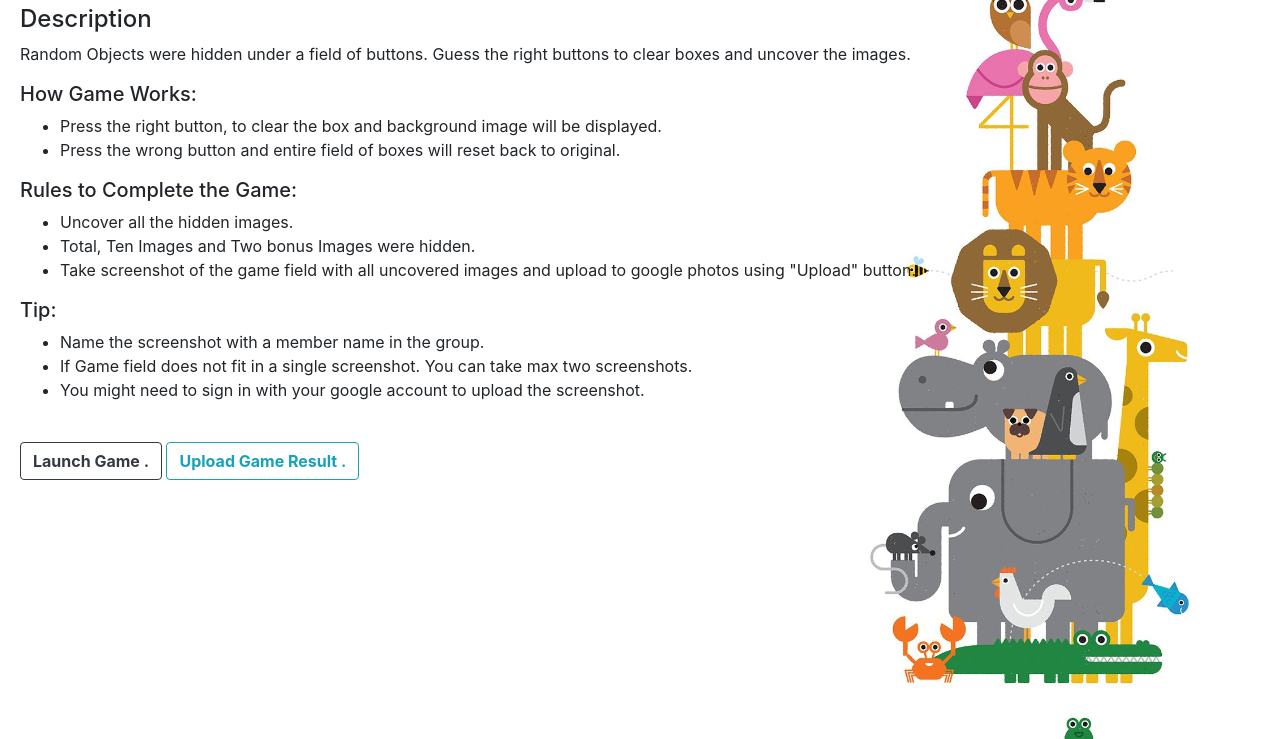
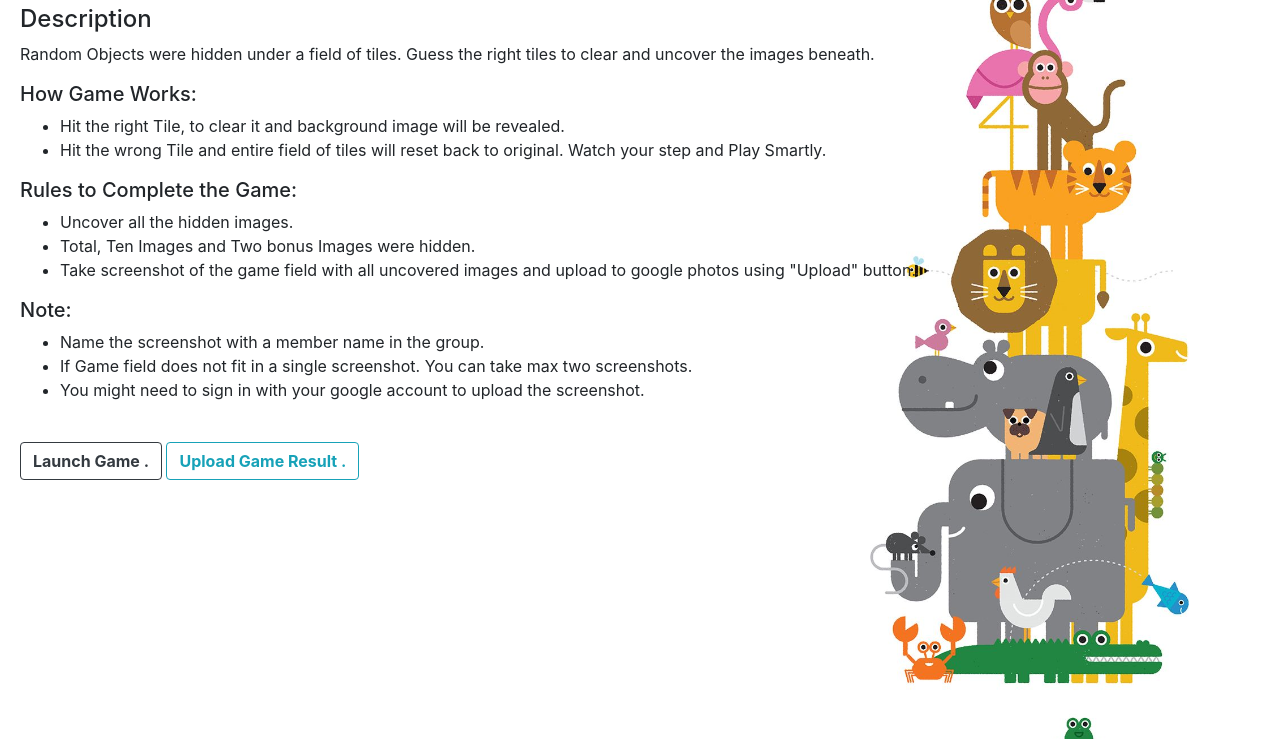
Before and after one commit to funbrigadeinc/fungame2, a plain HTML site: page index.html in a window 1280 px wide. Shown: the part 61-800 px from the top of the page. Drawn offline with nearby package versions, Linux system fonts and the light colour scheme.

Commit message:
description modified

```diff
--- a/index.html
+++ b/index.html
@@ -16,12 +16,12 @@
   <h2>Image Sweeper</h2>
   <h4>Description</h4>
   <p>
-    Random Objects were hidden under a field of buttons. Guess the right buttons to clear boxes and uncover the images.
+    Random Objects were hidden under a field of tiles. Guess the right tiles to clear and uncover the images beneath.
     <br/>
     <h5>How Game Works:</h5>
     <ul>
-      <li>Press the right button, to clear the box and background image will be displayed.</li>
-      <li>Press the wrong button and entire field of boxes will reset back to original.</li>
+      <li>Hit the right Tile, to clear it and background image will be revealed.</li>
+      <li>Hit the wrong Tile and entire field of tiles will reset back to original. Watch your step and Play Smartly.</li>
     </ul>
     <h5>Rules to Complete the Game:</h5>
     <ul>
@@ -29,7 +29,7 @@
       <li>Total, Ten Images and Two bonus Images were hidden.</li>
       <li>Take screenshot of the game field with all uncovered images and upload to google photos using "Upload" button.</li>
   </ul>
-  <h5>Tip:</h5>
+  <h5>Note:</h5>
     <ul>
     <li>Name the screenshot with a member name in the group.</li>
     <li>If Game field does not fit in a single screenshot. You can take max two screenshots.</li>
```
